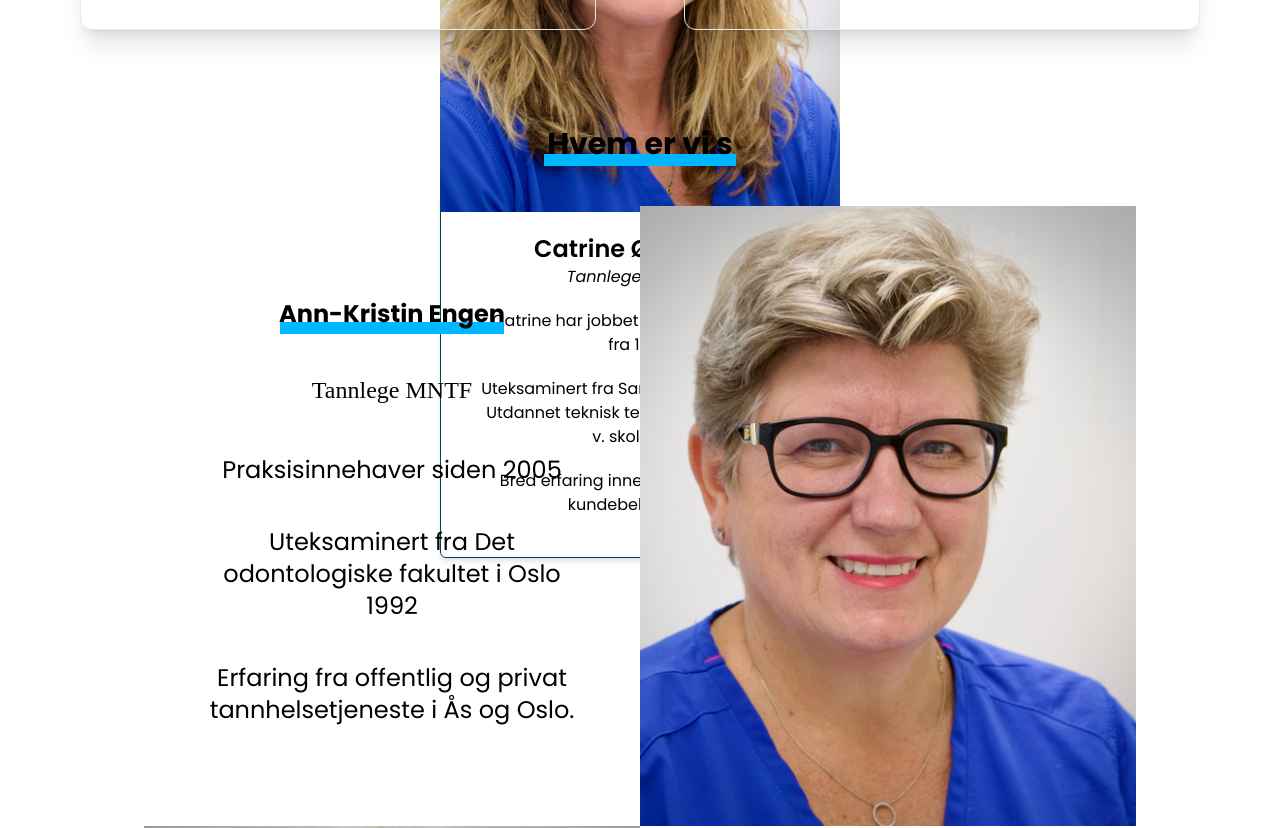
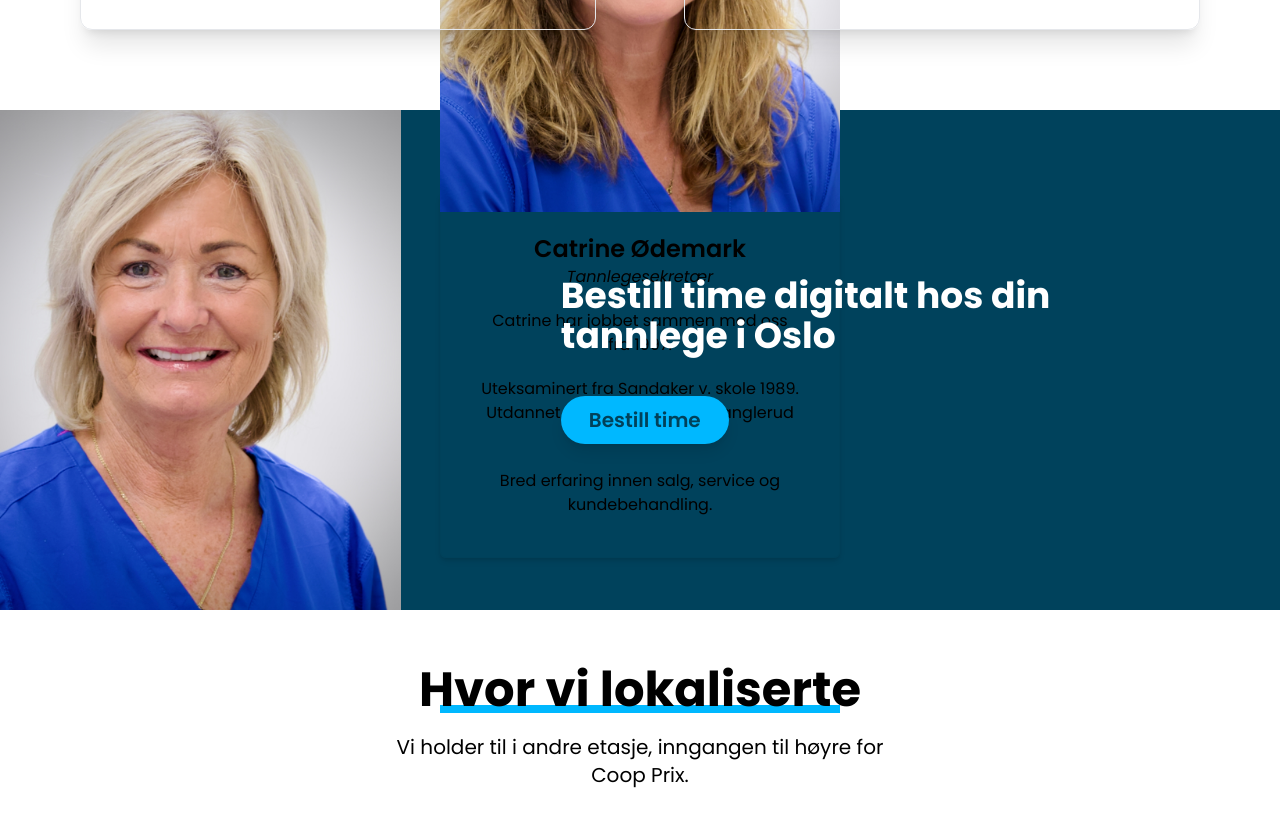
Before and after one commit to MastooraTurkmen/tannglege-engen-as, a Next.js app: page /Omoss in a window 1280 px wide. Shown: the part 1560-2388 px from the top of the page. Built offline with nearby package versions, Linux system fonts and the light colour scheme; a web font is replaced by a local one.

Commit message:
changed some features

```diff
--- a/components/AboutHero.jsx
+++ b/components/AboutHero.jsx
@@ -20,7 +20,7 @@ const AboutHero = () => {
           );
         })}
       </div>
-      <AboutComponent2 />
+      {/* <AboutComponent2 /> */}
       {/* <Section3 /> */}
       {/* <AboutComponent3 /> */}
       <Section5 children="/new-images/Ellen.png" />
```
